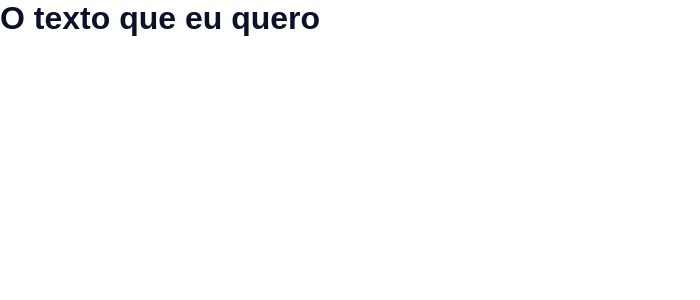
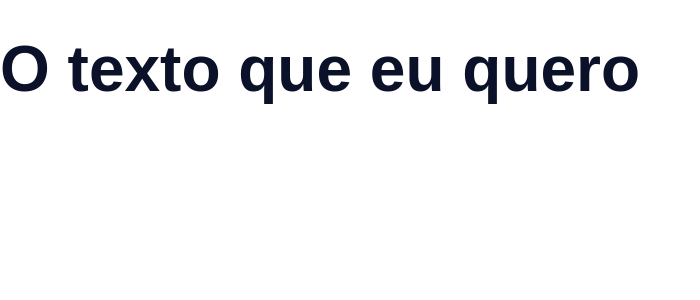
Before and after one commit to AlexMarquesAlves/curso-reactjs-nextjs-project-3---Frontend---, a React (Create React App) app: page / in a window 1280 px wide. Shown: the top 300 px of the page, without its empty margins (0-700 px from the left). Built offline with nearby package versions, Linux system fonts and the light colour scheme.

Commit message:
Criando o componente de Heading - Parte 1

```diff
--- a/src/components/Heading/index.jsx
+++ b/src/components/Heading/index.jsx
@@ -1,11 +1,29 @@
 import P from 'prop-types';
 import * as Styled from './styles';
 
-export const Heading = ({ children, light = false }) => {
-  return <Styled.Title light={light}>{children}</Styled.Title>;
+export const Heading = ({
+  children,
+  colorDark = true,
+  as = 'h1',
+  size = 'huge',
+  uppercase = false,
+}) => {
+  return (
+    <Styled.Title
+      colorDark={colorDark}
+      as={as}
+      size={size}
+      uppercase={uppercase}
+    >
+      {children}
+    </Styled.Title>
+  );
 };
 
 Heading.propTypes = {
   children: P.node.isRequired,
-  light: P.bool.isRequired,
+  colorDark: P.bool,
+  as: P.oneOf(['h1', 'h2', 'h3', 'h4', 'h5', 'h6']),
+  size: P.oneOf(['small', 'medium', 'big', 'huge']),
+  uppercase: P.bool,
 };
--- a/src/components/Heading/styles.js
+++ b/src/components/Heading/styles.js
@@ -1,8 +1,35 @@
 import styled, { css } from 'styled-components';
 
+const titleSize = {
+  small: (theme) => css`
+    font-size: ${theme.font.sizes.medium};
+  `,
+  medium: (theme) => css`
+    font-size: ${theme.font.sizes.large};
+  `,
+  big: (theme) => css`
+    font-size: ${theme.font.sizes.xlarge};
+  `,
+  huge: (theme) => css`
+    font-size: ${theme.font.sizes.xhuge};
+    ${mediaFont(theme)};
+  `,
+};
+
+const mediaFont = (theme) => css`
+  @media ${theme.media.lteMedium} {
+    font-size: ${theme.font.sizes.xlarge};
+  }
+`;
+
+const titleCase = (uppercase) => css`
+  text-transform: ${uppercase ? 'uppercase' : 'none'};
+`;
+
 export const Title = styled.h1`
-  ${({ theme, light }) =>
-    css`
-      color: ${light ? theme.colors.white : theme.colors.primaryColor};
-    `}
+  ${({ theme, colorDark, size, uppercase }) => css`
+    color: ${colorDark ? theme.colors.primaryColor : theme.colors.white};
+    ${titleSize[size](theme)};
+    ${titleCase(uppercase)};
+  `}
 `;
--- a/src/styles/global-styles.js
+++ b/src/styles/global-styles.js
@@ -1,19 +1,42 @@
 import { createGlobalStyle, css } from 'styled-components';
 
 export const GlobalStyles = createGlobalStyle`
-  @import url('https://fonts.googleapis.com/css2?family=Montserrat:ital,wght@0,900;1,900&family=Open+Sans:ital,wght@0,400;0,700;1,400;1,700&display=swap');
   * {
     margin: 0;
     padding: 0;
+    box-sizing: border-box;
   }
+
   html {
     font-size: 62.5%;
+    scroll-behavior: smooth;
   }
+
   body {
     font-size: 1.6rem;
     font-family: ${({ theme }) => theme.font.family.default};
   }
-  h1 {
+
+  h1, h2, h3, h4, h5, h6 {
     font-family: ${({ theme }) => theme.font.family.secondary};
+    margin: ${({ theme }) => theme.spacings.large} 0;
+  }
+
+  p {
+    margin: ${({ theme }) => theme.spacings.medium} 0;
+  }
+
+  ul, ol {
+    margin: ${({ theme }) => theme.spacings.medium};
+    padding: ${({ theme }) => theme.spacings.medium};
+  }
+
+  a {
+    color: ${({ theme }) => theme.colors.secondaryColor};
+  }
+
+  .table {
+    width: 100%;
+    overflow-y: auto;
   }
 `;
--- a/src/styles/theme.js
+++ b/src/styles/theme.js
@@ -1,14 +1,37 @@
 export const theme = {
   colors: {
-    primaryColor: '#0a1128',
+    primaryColor: '#0A1128',
     secondaryColor: '#dc143c',
-    white: '#fff',
+    white: '#FFFFFF',
+    mediumGray: '#DDDDDD',
   },
   font: {
     family: {
       default: "'Open Sans', sans-serif",
       secondary: "'Montserrat', sans-serif",
     },
+    sizes: {
+      xsmall: '8rem',
+      small: '1.6rem',
+      medium: '2.4rem',
+      large: '3.2rem',
+      xlarge: '4.0rem',
+      xxlarge: '4.8rem',
+      huge: '5.6rem',
+      xhuge: '6.4rem',
+    },
   },
-  spacings: {},
+  media: {
+    lteMedium: '(max-width: 768px)',
+  },
+  spacings: {
+    xsmall: '8rem',
+    small: '1.6rem',
+    medium: '2.4rem',
+    large: '3.2rem',
+    xlarge: '4.0rem',
+    xxlarge: '4.8rem',
+    huge: '5.6rem',
+    xhuge: '6.4rem',
+  },
 };
```
Also changed, not shown: src/components/Heading/stories.jsx (+4 -5 lines), 1 other file (tests, documents, lock files or other folders).
